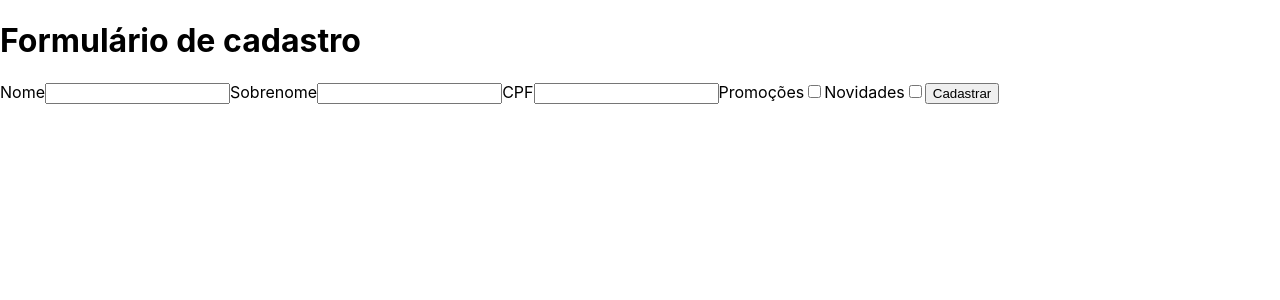
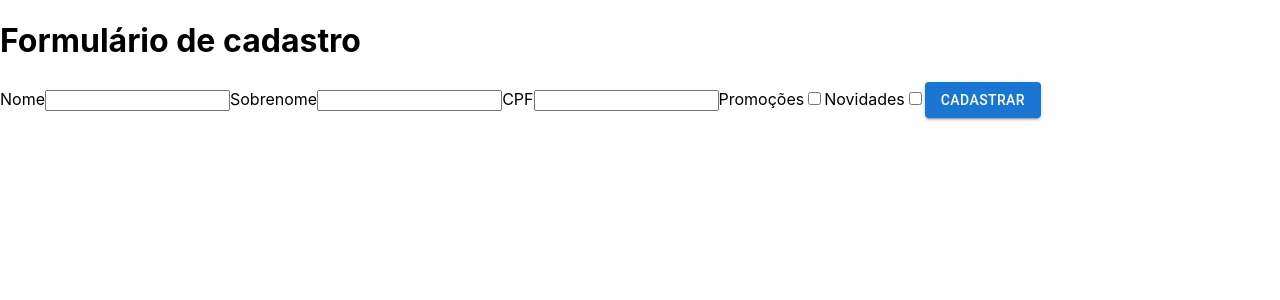
Before and after one commit to Massacrua/function-components_react, a React (Create React App) app: page / in a window 1280 px wide. Shown: the top 300 px of the page. Built offline with nearby package versions, Linux system fonts and the light colour scheme.

Commit message:
Botão Mui

```diff
--- a/src/components/FormularioCadastro/FormularioCadastro.jsx
+++ b/src/components/FormularioCadastro/FormularioCadastro.jsx
@@ -1,3 +1,4 @@
+import { Button } from '@mui/material';
 import React from 'react';
 
 function FormularioCadastro() {
@@ -18,7 +19,7 @@ function FormularioCadastro() {
             <label>Novidades</label>
             <input type='checkbox'/>
 
-            <button type='submit'>Cadastrar</button>
+            <Button type='submit' variant="contained" color='primary'>Cadastrar</Button>
         </form>
     )
 }
```
